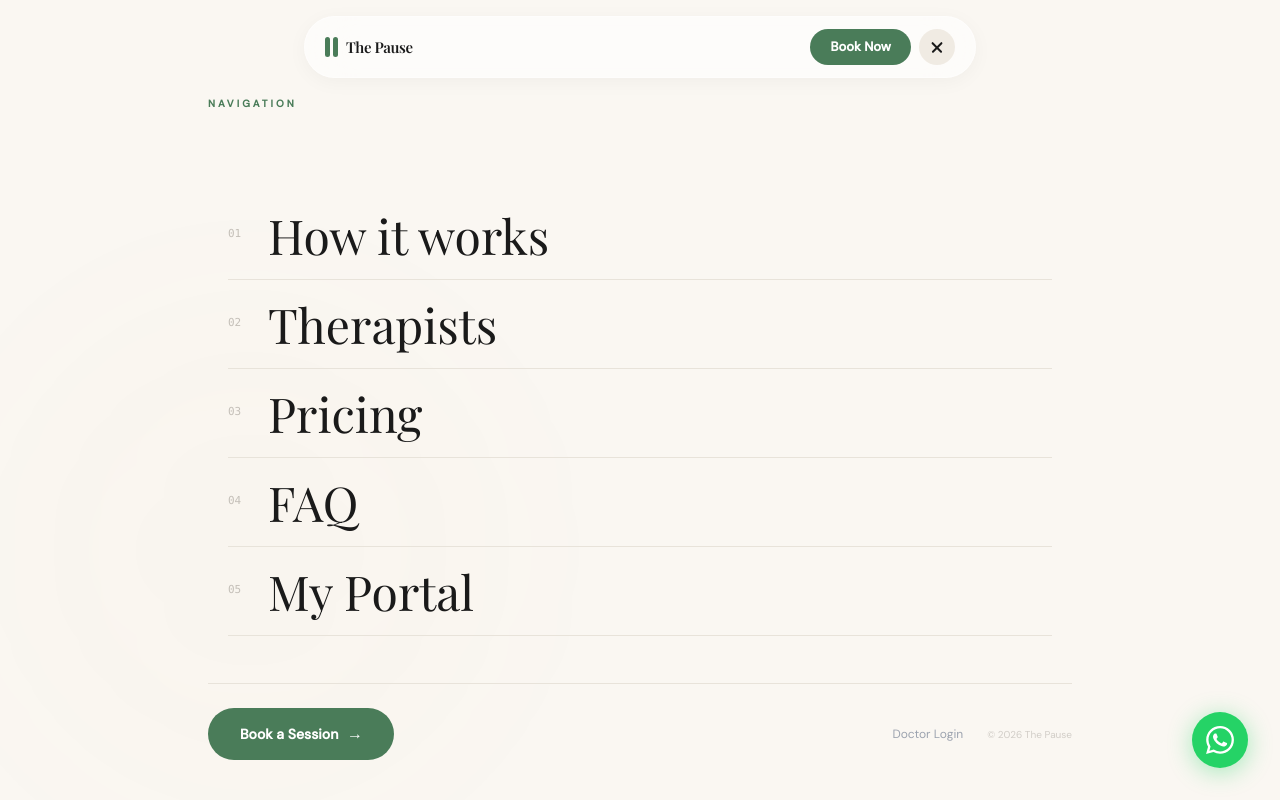
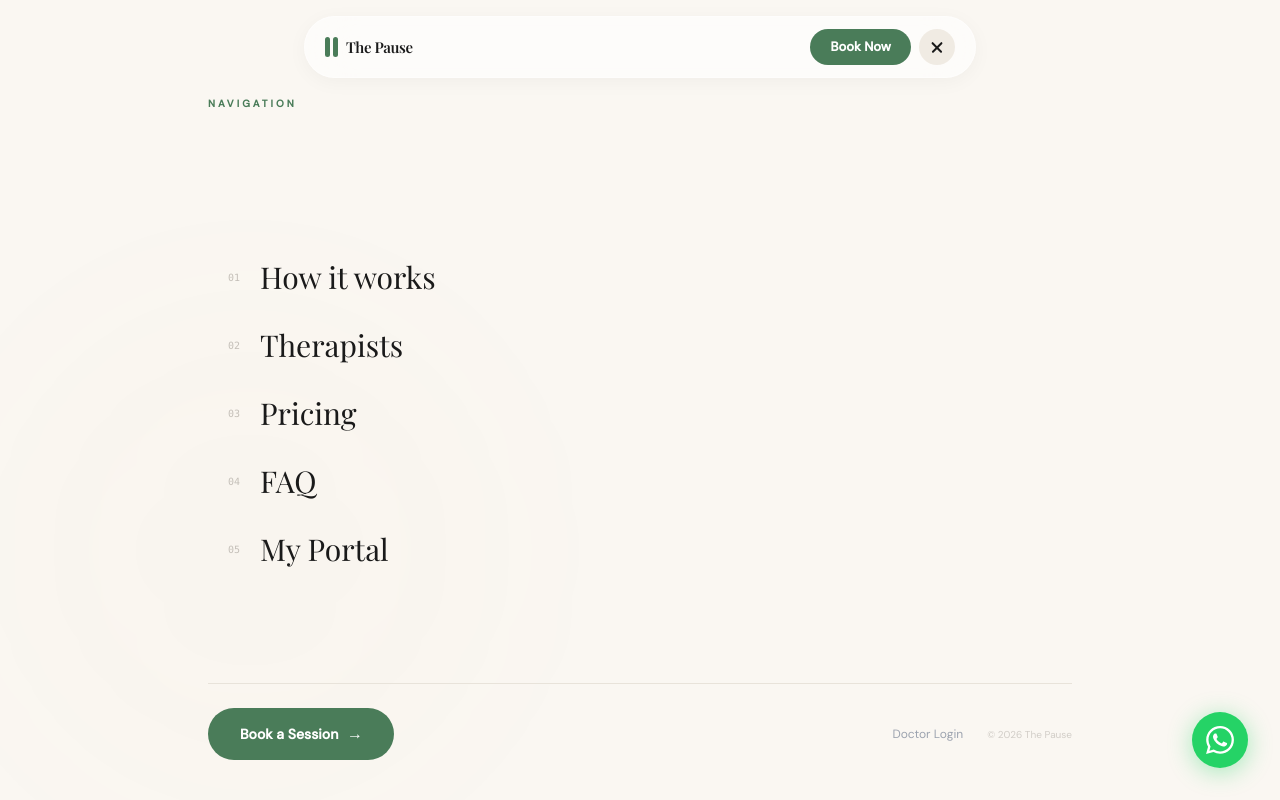
Before and after one commit to AkhilSharma11681/the-pause, a Next.js app: page / in a window 1280 px wide. Both pictures are taken after a click on the button 937 px from the left and 47 px from the top of the page. Shown: the top 800 px of the page. Built offline with nearby package versions, Linux system fonts and the light colour scheme.

Commit message:
navbar: balanced text size 2xl-3xl, better spacing

```diff
--- a/src/components/Navbar.tsx
+++ b/src/components/Navbar.tsx
@@ -96,73 +96,58 @@ export default function Navbar() {
               </motion.p>
 
               {/* Links */}
-              <nav className="flex-1 flex flex-col justify-center gap-0">
+              <nav className="flex-1 flex flex-col justify-center gap-1">
                 {links.map((link, i) => (
                   <motion.div
                     key={link.href}
-                    initial={{ opacity: 0, x: -30 }}
+                    initial={{ opacity: 0, x: -24 }}
                     animate={{ opacity: 1, x: 0 }}
-                    exit={{ opacity: 0, x: -20 }}
+                    exit={{ opacity: 0, x: -16 }}
                     transition={{ delay: 0.1 + i * 0.07, duration: 0.5, ease: [0.16, 1, 0.3, 1] }}
                     onMouseEnter={() => setHovered(i)}
                     onMouseLeave={() => setHovered(null)}
-                    className="relative overflow-hidden"
+                    className="relative overflow-hidden rounded-2xl"
                   >
-                    {/* Hover background */}
                     <motion.div
                       animate={{ scaleX: hovered === i ? 1 : 0 }}
                       initial={{ scaleX: 0 }}
-                      transition={{ duration: 0.4, ease: [0.16, 1, 0.3, 1] }}
+                      transition={{ duration: 0.35, ease: [0.16, 1, 0.3, 1] }}
                       style={{ backgroundColor: link.color, originX: 0 }}
                       className="absolute inset-0 rounded-2xl"
                     />
-
                     <a
                       href={link.href}
                       onClick={() => setOpen(false)}
-                      className="relative flex items-center gap-5 px-5 py-4 md:py-5 rounded-2xl group"
+                      className="relative flex items-center gap-4 px-5 py-3.5 rounded-2xl"
                     >
-                      {/* Number */}
                       <motion.span
                         animate={{ color: hovered === i ? '#4a7c59' : '#c4bfb8' }}
-                        className="text-[11px] font-mono w-5 shrink-0 tabular-nums"
+                        className="text-[10px] font-mono w-4 shrink-0 tabular-nums"
                       >
                         {String(i + 1).padStart(2, '0')}
                       </motion.span>
-
-                      {/* Label */}
                       <motion.span
-                        animate={{ x: hovered === i ? 6 : 0, color: hovered === i ? '#4a7c59' : '#1a1a1a' }}
+                        animate={{ x: hovered === i ? 4 : 0, color: hovered === i ? '#4a7c59' : '#1a1a1a' }}
                         transition={{ duration: 0.3, ease: [0.16, 1, 0.3, 1] }}
-                        className="font-display text-3xl md:text-4xl lg:text-5xl leading-none"
+                        className="font-display text-2xl md:text-3xl leading-none"
                       >
                         {link.label}
                       </motion.span>
-
-                      {/* Tag pill */}
                       <motion.span
                         animate={{ opacity: hovered === i ? 1 : 0, x: hovered === i ? 0 : -8 }}
                         transition={{ duration: 0.25 }}
-                        className="ml-2 text-[10px] uppercase tracking-widest font-bold text-[#4a7c59] bg-[#4a7c59]/10 px-3 py-1 rounded-full"
+                        className="text-[10px] uppercase tracking-widest font-bold text-[#4a7c59] bg-[#4a7c59]/10 px-2.5 py-1 rounded-full"
                       >
                         {link.tag}
                       </motion.span>
-
-                      {/* Arrow */}
                       <motion.span
-                        animate={{ opacity: hovered === i ? 1 : 0, x: hovered === i ? 0 : -12 }}
+                        animate={{ opacity: hovered === i ? 1 : 0, x: hovered === i ? 0 : -10 }}
                         transition={{ duration: 0.3 }}
-                        className="ml-auto text-[#4a7c59] text-2xl font-light"
+                        className="ml-auto text-[#4a7c59] text-lg"
                       >
                         →
                       </motion.span>
                     </a>
-
-                    {/* Divider */}
-                    <motion.div
-                      animate={{ scaleX: hovered === i ? 0 : 1, opacity: hovered === i ? 0 : 1 }}
-                      className="h-px bg-[#e8e3da] mx-5"
-                    />
                   </motion.div>
                 ))}
               </nav>
```
